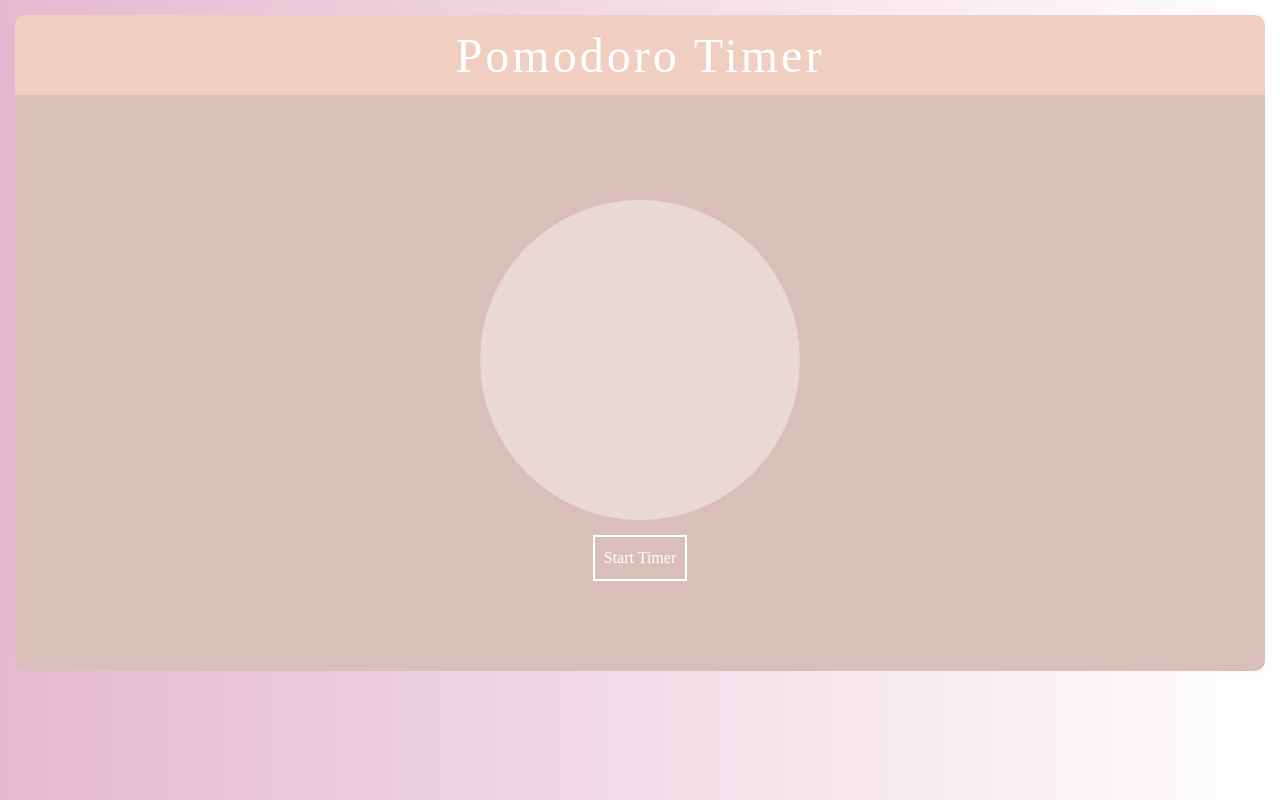
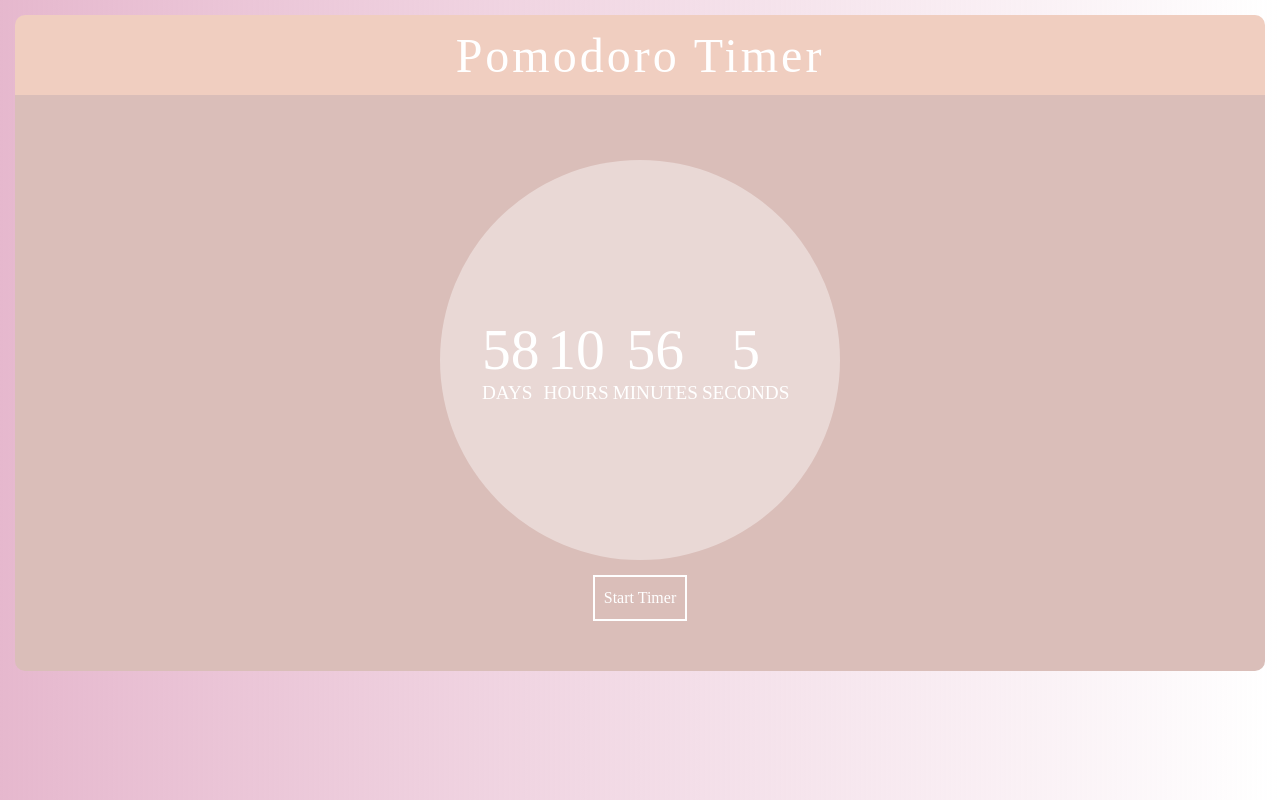
Before and after one commit to DavidMotz/PomodoroTimer, a plain HTML site: page index.html in a window 1280 px wide. Drawn offline with Linux system fonts and the light colour scheme.

Commit message:
Managed to get numbers in even though they're just stolen from Codepen

```diff
--- a/index.html
+++ b/index.html
@@ -13,11 +13,19 @@
         </div>
         <div class="main">
           <div class="timerframe">
+            <ul>
+              <li><span id="days"></span>Days</li>
+              <li><span id="hours"></span>Hours</li>
+              <li><span id="minutes"></span>Minutes</li>
+              <li><span id="seconds"></span>Seconds</li>
+            </ul>
           </div>
           <div class="btn">
             <p class="btn-str">Start Timer</p>
           </div>
         </div>
       </div>
+
+      <script src="index.js"></script>
 </body>
 </html>
--- a/index.js
+++ b/index.js
@@ -0,0 +1,17 @@
+const second = 1000,
+      minute = second * 60,
+      hour = minute * 60,
+      day = hour * 24;
+
+let countDown = new Date('Jul 24, 2020 00:00:00').getTime(),
+    x = setInterval(function() {
+
+      let now = new Date().getTime(),
+          distance = countDown - now;
+
+      document.getElementById('days').innerText = Math.floor(distance / (day)),
+        document.getElementById('hours').innerText = Math.floor((distance % (day)) / (hour)),
+        document.getElementById('minutes').innerText = Math.floor((distance % (hour)) / (minute)),
+        document.getElementById('seconds').innerText = Math.floor((distance % (minute)) / second);
+
+    }, second)
--- a/style.css
+++ b/style.css
@@ -44,11 +44,32 @@ body{
   }
 
   .timerframe{
-    height: 20rem;
-    width: 20rem;
+    height: 25rem;
+    width: 25rem;
     border-radius: 60%;
     background-color: rgba(255,255,255, .4);
     margin: 15px;
+
+    display: flex;
+    align-items: center;
+    justify-content: center;
+  }
+
+  ul{
+    transform: translateX(-7%);
+  }
+
+  li{
+    display: inline-block;
+    font-size: 1.2em;
+    list-style-type: none;
+    text-transform: uppercase;
+  }
+
+  li span{
+    display: block;
+    font-size: 3em;
+    text-align: center;
   }
 
   .btn{
```
